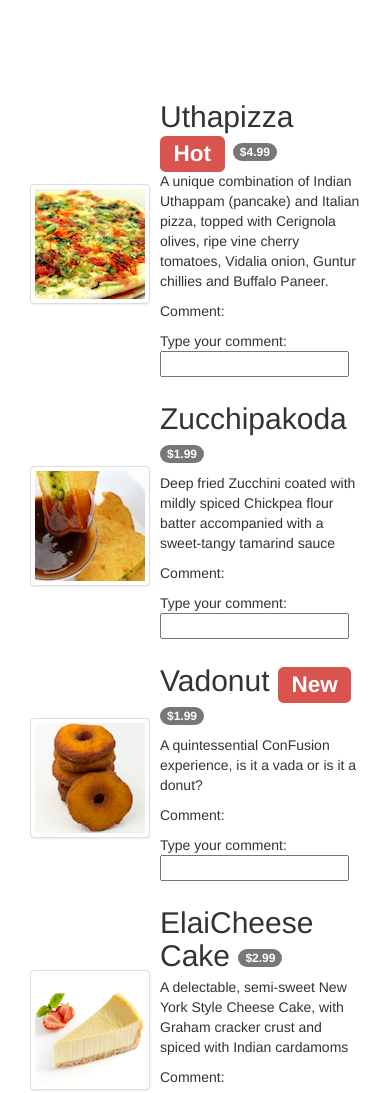
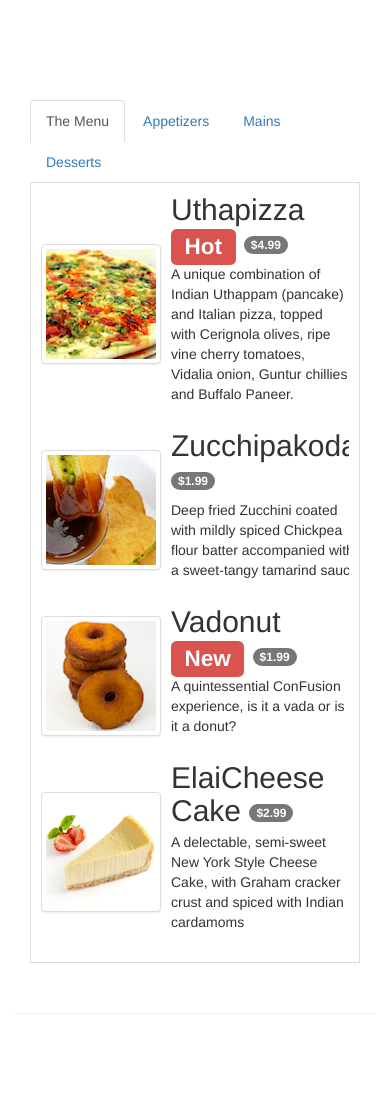
Before and after one commit to DenisBarabanshchikov/Angular, a website: page conFusion/app/menu.html in a window 390 px wide. Shown: the top 1093 px of the page. After the commit the page ends 1014 px from the top, so only its background shows below. Drawn offline with Linux system fonts and the light colour scheme.

Commit message:
week 1
added filters

```diff
--- a/conFusion/app/menu.html
+++ b/conFusion/app/menu.html
@@ -1,5 +1,5 @@
 <!DOCTYPE html>
-<html lang="en" ng-app>
+<html lang="en" ng-app="confusionApp">
 
 <head>
      <meta charset="utf-8">
@@ -26,10 +26,57 @@
 <body>
 
     <div class="container">
-        <div class="row row-content"
 
-                      ng-init="
-                         dishes=[
+        <div class="row row-content" ng-controller="menuController as menuCtrl" >
+          <div class="col-xs-12">
+                <ul class="nav nav-tabs" role="tablist">
+                    <li role="presentation"
+                     ng-class="{active:menuCtrl.isSelected(1)}">
+                    <a ng-click="menuCtrl.select(1)"
+                     aria-controls="all menu"
+                     role="tab">The Menu</a></li>
+                    <li role="presentation"
+                     ng-class="{active:menuCtrl.isSelected(2)}">
+                    <a ng-click="menuCtrl.select(2)"
+                     aria-controls="appetizers"
+                     role="tab">Appetizers</a></li>
+                    <li role="presentation"
+                     ng-class="{active:menuCtrl.isSelected(3)}">
+                    <a ng-click="menuCtrl.select(3)"
+                     aria-controls="mains"
+                     role="tab">Mains</a></li>
+                    <li role="presentation"
+                     ng-class="{active:menuCtrl.isSelected(4)}">
+                    <a  ng-click="menuCtrl.select(4)"
+                     aria-controls="desserts"
+                     role="tab">Desserts</a></li>
+                </ul>
+               <div class="tab-content">
+                   <ul class="media-list tab-pane fade in active">
+                         <li class="media" ng-repeat="dish in menuCtrl.dishes | filter:menuCtrl.filtText">
+                            <div class="media-left media-middle">
+                                <a href="#">
+                                <img class="media-object img-thumbnail"
+                                 ng-src={{dish.image}} alt="Uthappizza">
+                                </a>
+                            </div>
+                            <div class="media-body">
+                                <h2 class="media-heading">{{dish.name}}
+                                 <span class="label label-danger">{{dish.label}}</span>
+                                 <span class="badge">{{dish.price | currency}}</span></h2>
+                                <p>{{dish.description}}</p>
+                            </div>
+                        </li>
+                    </ul>
+               </div>
+            </div>
+        </div>
+    </div>
+    <script src="../bower_components/angular/angular.min.js"></script>
+    <script>
+        var app = angular.module('confusionApp',[]);
+        app.controller('menuController', function() {
+            var dishes=[
                          {
                            name:'Uthapizza',
                            image: 'images/uthapizza.png',
@@ -66,33 +113,33 @@
                            description:'A delectable, semi-sweet New York Style Cheese Cake, with Graham cracker crust and spiced with Indian cardamoms',
                            comment: ''
                         }
-                        ]"
+                        ];
 
-        >
-          <div class="col-xs-12">
-               <ul class="media-list">
-                <li class="media" ng-repeat="dish in dishes">
-                    <div class="media-left media-middle">
-                        <a href="#">
-                        <img class="media-object img-thumbnail"
-                         ng-src={{dish.image}} alt="Uthappizza">
-                        </a>
-                    </div>
-                    <div class="media-body">
-                        <h2 class="media-heading">{{dish.name}}
-                         <span class="label label-danger">{{dish.label}}</span>
-                         <span class="badge">{{dish.price | currency}}</span></h2>
-                        <p>{{dish.description}}</p>
-                        <p>Comment: {{dish.comment}}</p>
-                        <p>Type your comment:
-                         <input type="text" ng-model="dish.comment"></p>
-                    </div>
-                </li>
-            </ul>
-            </div>
-        </div>
-    </div>
-    <script src="../bower_components/angular/angular.min.js"></script>
+            this.dishes = dishes;
+
+            this.tab = 1;
+            this.filtText = '';
+
+            this.select = function(setTab) {
+                this.tab = setTab;
+
+                if (setTab === 2)
+                    this.filtText = "appetizer";
+                else if (setTab === 3)
+                    this.filtText = "mains";
+                else if (setTab === 4)
+                    this.filtText = "dessert";
+                else
+                    this.filtText = "";
+            }
+
+            this.isSelected = function (checkTab) {
+                return (this.tab === checkTab);
+            }
+
+        });
+
+    </script>
 </body>
 
 </html>
```
